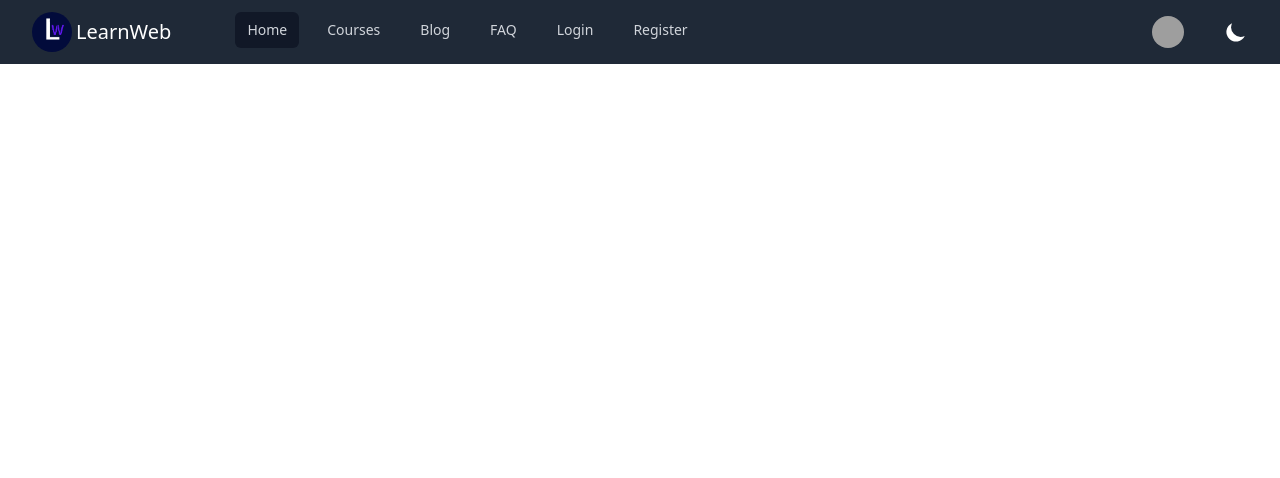
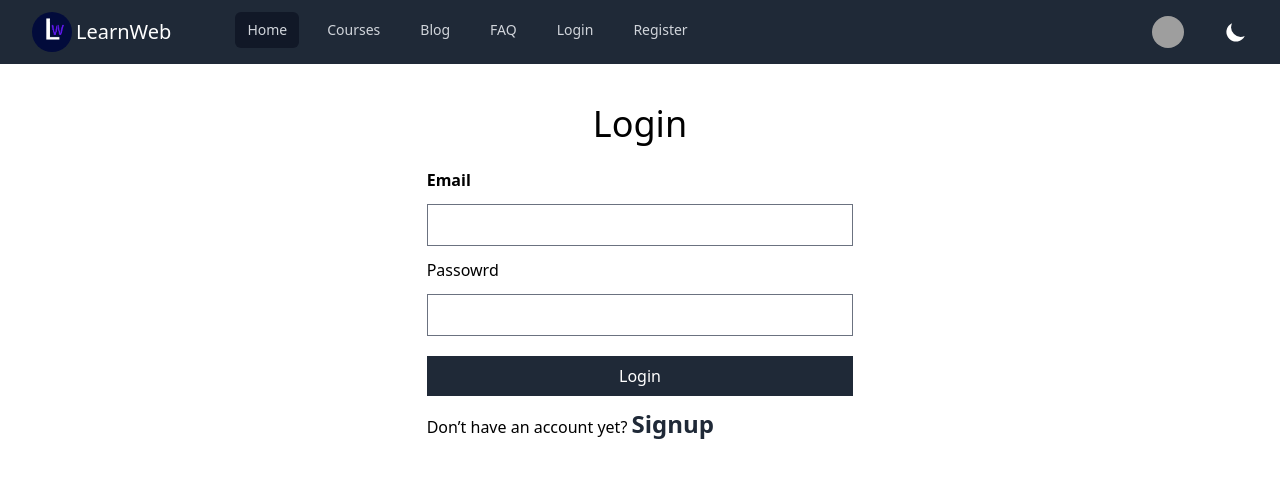
Before and after one commit to anichu/learn-web-client, a React (Create React App) app: page /login in a window 1280 px wide. Shown: the top 478 px of the page. Built offline with nearby package versions, Linux system fonts and the light colour scheme; grey boxes are pictures that could not be loaded.

Commit message:
added react-router

```diff
--- a/package.json
+++ b/package.json
@@ -13,6 +13,7 @@
     "react": "^18.2.0",
     "react-dom": "^18.2.0",
     "react-icons": "^4.6.0",
+    "react-router-dom": "^6.4.2",
     "react-scripts": "5.0.1",
     "web-vitals": "^2.1.4"
   },
--- a/src/App.js
+++ b/src/App.js
@@ -2,11 +2,13 @@ import logo from "./logo.svg";
 import "./App.css";
 import Header from "./pages/Shared/Header/Header";
 import lw from "./learn-web.png";
+import { RouterProvider } from "react-router-dom";
+import { router } from "./Routes/Routes";
 
 function App() {
 	return (
-		<div className="App">
-			<Header></Header>
+		<div>
+			<RouterProvider router={router}></RouterProvider>
 		</div>
 	);
 }
--- /dev/null
+++ b/src/Layout/Main.js
@@ -0,0 +1,14 @@
+import React from "react";
+import { Outlet } from "react-router-dom";
+import Header from "../pages/Shared/Header/Header";
+
+const Main = () => {
+	return (
+		<div>
+			<Header></Header>
+			<Outlet></Outlet>
+		</div>
+	);
+};
+
+export default Main;
--- /dev/null
+++ b/src/Routes/Routes.js
@@ -0,0 +1,21 @@
+import { createBrowserRouter } from "react-router-dom";
+import Main from "../Layout/Main";
+import Home from "../pages/Home/Home";
+import LoginRegister from "../pages/LoginRegister/LoginRegister";
+
+export const router = createBrowserRouter([
+	{
+		path: "/",
+		element: <Main></Main>,
+		children: [
+			{
+				path: "/",
+				element: <Home></Home>,
+			},
+			{
+				path: "/login",
+				element: <LoginRegister></LoginRegister>,
+			},
+		],
+	},
+]);
--- /dev/null
+++ b/src/pages/Home/Home.js
@@ -0,0 +1,13 @@
+import React from "react";
+import Carousel from "../Shared/Carousel/Carousel";
+
+const Home = () => {
+	return (
+		<div>
+			<h1>Home</h1>
+			<Carousel></Carousel>
+		</div>
+	);
+};
+
+export default Home;
--- /dev/null
+++ b/src/pages/Login/Login.js
@@ -0,0 +1,42 @@
+import React from "react";
+import { useState } from "react";
+
+const Login = ({ setLogin }) => {
+	return (
+		<div className="w-full">
+			<form action="" className="w-1/3 mx-auto my-10">
+				<h1 className="text-center text-4xl mb-6">Login</h1>
+				<div>
+					<label className="block my-3 font-semibold" htmlFor="email">
+						Email
+					</label>
+					<input className="w-full" type="email" name="email" />
+				</div>
+				<div>
+					<label className="block my-3" htmlFor="password">
+						Passowrd
+					</label>
+					<input className="w-full" type="password" name="password" />
+				</div>
+				<button
+					type="submit"
+					className="w-full mt-5 bg-[#1F2937] hover:bg-[#131d2b] text-white py-2"
+				>
+					Login
+				</button>
+				<p className="mt-3">
+					Don’t have an account yet?{" "}
+					<button
+						className="text-2xl font-bold text-[#1F2937]"
+						onClick={() => setLogin((prev) => !prev)}
+					>
+						{" "}
+						Signup
+					</button>
+				</p>
+			</form>
+		</div>
+	);
+};
+
+export default Login;
--- /dev/null
+++ b/src/pages/LoginRegister/LoginRegister.js
@@ -0,0 +1,19 @@
+import React, { useState } from "react";
+import Login from "../Login/Login";
+import Register from "../Register/Register";
+
+const LoginRegister = () => {
+	const [login, setLogin] = useState(true);
+
+	return (
+		<div>
+			{login ? (
+				<Login setLogin={setLogin}></Login>
+			) : (
+				<Register setLogin={setLogin}></Register>
+			)}
+		</div>
+	);
+};
+
+export default LoginRegister;
--- /dev/null
+++ b/src/pages/Register/Register.js
@@ -0,0 +1,53 @@
+import React from "react";
+
+const Register = ({ setLogin }) => {
+	return (
+		<div className="w-full">
+			<form action="" className="w-1/3 mx-auto my-10">
+				<h1 className="text-center text-4xl mb-6">Create an account</h1>
+				<div>
+					<label className="block my-3 font-semibold" htmlFor="username">
+						Username
+					</label>
+					<input className="w-full" type="text" name="username" />
+				</div>
+				<div>
+					<label className="block my-3 font-semibold" htmlFor="username">
+						Image Url
+					</label>
+					<input className="w-full" type="text" name="imageurl" />
+				</div>
+				<div>
+					<label className="block my-3 font-semibold" htmlFor="email">
+						Email
+					</label>
+					<input className="w-full" type="email" name="email" />
+				</div>
+				<div>
+					<label className="block my-3" htmlFor="password">
+						Passowrd
+					</label>
+					<input className="w-full" type="password" name="password" />
+				</div>
+				<button
+					type="submit"
+					className="w-full mt-5 bg-[#1F2937] hover:bg-[#131d2b] text-white py-2"
+				>
+					Signup
+				</button>
+				<p className="mt-3">
+					Already have an account?{" "}
+					<button
+						className="text-2xl font-bold text-[#1F2937]"
+						onClick={() => setLogin((prev) => !prev)}
+					>
+						{" "}
+						Login
+					</button>
+				</p>
+			</form>
+		</div>
+	);
+};
+
+export default Register;
--- /dev/null
+++ b/src/pages/Shared/Carousel/Carousel.js
@@ -0,0 +1,11 @@
+import React from "react";
+
+const Carousel = () => {
+	return (
+		<div>
+			<h1>Carousel</h1>
+		</div>
+	);
+};
+
+export default Carousel;
--- a/src/pages/Shared/Header/Header.js
+++ b/src/pages/Shared/Header/Header.js
@@ -1,11 +1,12 @@
 import React from "react";
 import { Fragment } from "react";
 import { Disclosure, Menu, Transition } from "@headlessui/react";
-import { Bars3Icon, BellIcon, XMarkIcon } from "@heroicons/react/24/outline";
+import { Bars3Icon, XMarkIcon } from "@heroicons/react/24/outline";
 import lw from "../../../learn-web.png";
 import { ImSun } from "react-icons/im";
 import { HiMoon } from "react-icons/hi";
 import { useState } from "react";
+import { Link } from "react-router-dom";
 
 const Header = () => {
 	const [dark, setDark] = useState(true);
@@ -55,12 +56,12 @@ const Header = () => {
 									</div>
 									<div className="hidden sm:ml-6 sm:block">
 										<div className="flex ml-10 space-x-4">
-											<a
-												href="#"
+											<Link
+												to="/"
 												className=" bg-gray-900 px-3 py-2 rounded-md text-sm font-medium  text-gray-300 hover:bg-gray-700 hover:text-white"
 											>
 												Home
-											</a>
+											</Link>
 											<a
 												href="#"
 												className=" px-3 py-2 rounded-md text-sm font-medium  text-gray-300 hover:bg-gray-700 hover:text-white"
@@ -79,12 +80,12 @@ const Header = () => {
 											>
 												FAQ
 											</a>
-											<a
-												href="#"
+											<Link
+												to="/login"
 												className=" px-3 py-2 rounded-md text-sm font-medium  text-gray-300 hover:bg-gray-700 hover:text-white"
 											>
 												Login
-											</a>
+											</Link>
 											<a
 												href="#"
 												className=" px-3 py-2 rounded-md text-sm font-medium  text-gray-300 hover:bg-gray-700 hover:text-white"
```
Also changed, not shown: 1 other file (tests, documents, lock files or other folders).
